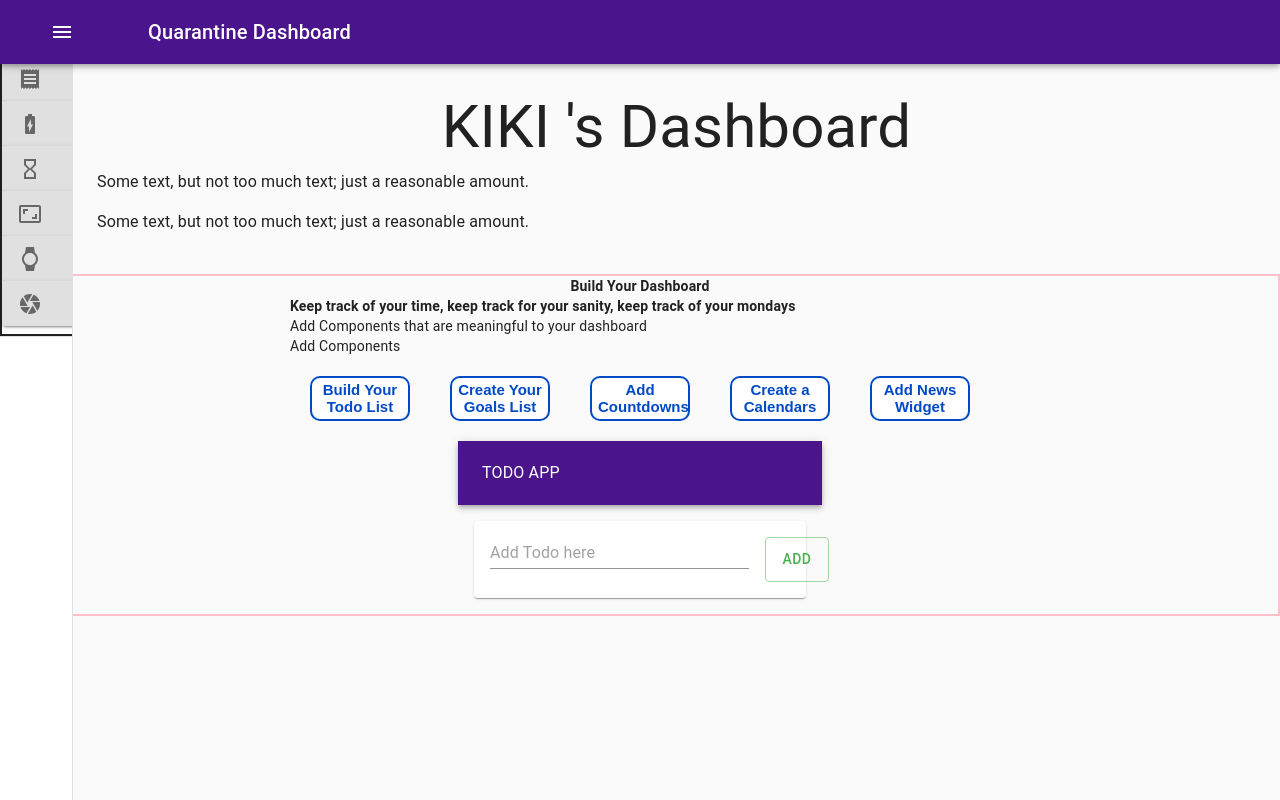
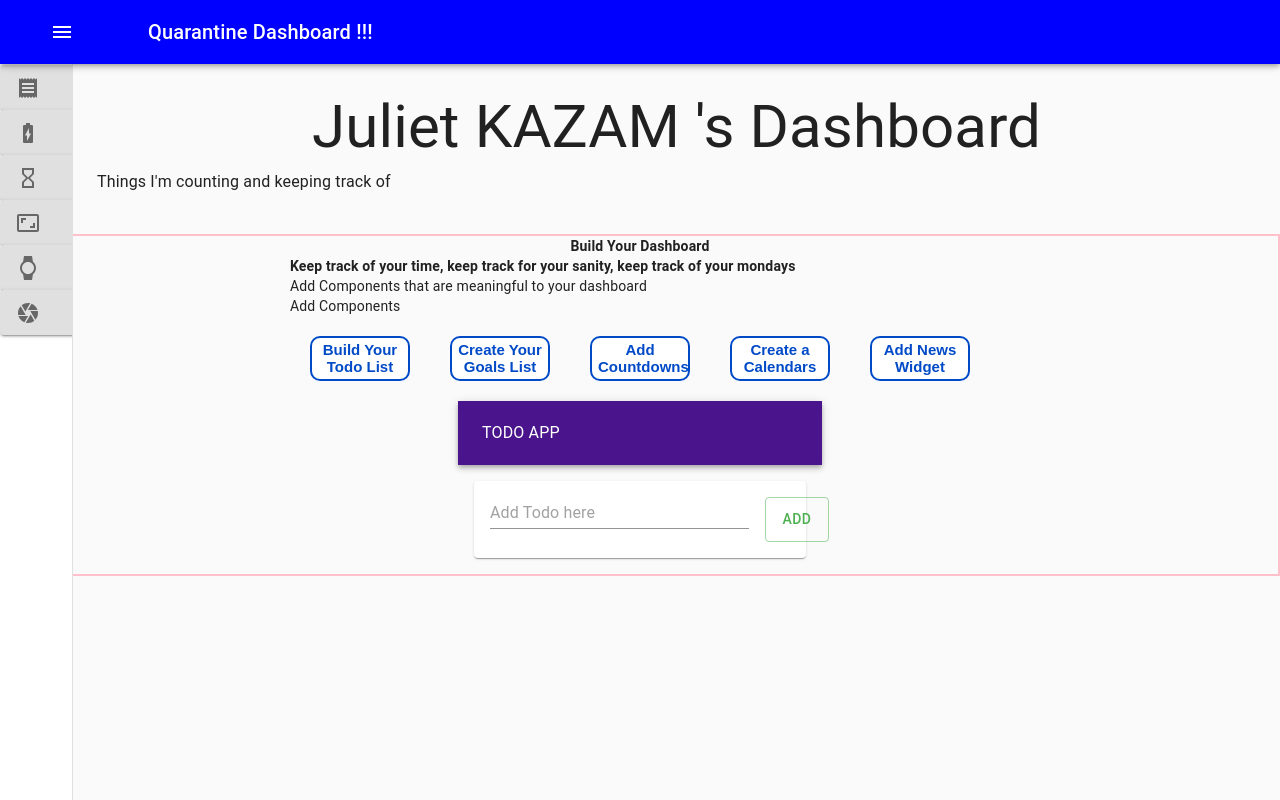
Before and after one commit to unachoza/Quarantine-Dashboard, a React (Create React App) app: page / in a window 1280 px wide. Built offline with nearby package versions, Linux system fonts and the light colour scheme.

Commit message:
Left slide styles

```diff
--- a/src/Components/LeftSlideDrawer/LeftSlideDrawer.component.js
+++ b/src/Components/LeftSlideDrawer/LeftSlideDrawer.component.js
@@ -13,28 +13,25 @@ import IconButton from '@material-ui/core/IconButton';
 import MenuIcon from '@material-ui/icons/Menu';
 import ChevronLeftIcon from '@material-ui/icons/ChevronLeft';
 import ChevronRightIcon from '@material-ui/icons/ChevronRight';
-import ListItem from '@material-ui/core/ListItem';
+
 import ListItemIcon from '@material-ui/core/ListItemIcon';
 import ListItemText from '@material-ui/core/ListItemText';
-import InboxIcon from '@material-ui/icons/MoveToInbox';
-import AspectRatioIcon from '@material-ui/icons/AspectRatio';
-import BatteryChargingFullIcon from '@material-ui/icons/BatteryChargingFull';
-import CameraSharpIcon from '@material-ui/icons/CameraSharp';
-import WatchIcon from '@material-ui/icons/Watch';
-import ReceiptIcon from '@material-ui/icons/Receipt';
-import HourglassEmptyIcon from '@material-ui/icons/HourglassEmpty';
-import MailIcon from '@material-ui/icons/Mail';
-import CustomButton from 'Components/CustomButton/Button.component';
+
 import { USER } from 'Constants/User.js';
+import { IconObjectArray } from 'Constants/Styling.js';
 
-const drawerWidth = 240;
+const drawerWidth = 259;
 
 const useStyles = makeStyles((theme) => ({
   root: {
+    ul: {
+      border: 'none',
+    },
     display: 'flex',
     '& > *': {},
   },
   appBar: {
+    backgroundColor: 'blue',
     zIndex: theme.zIndex.drawer + 1,
     transition: theme.transitions.create(['width', 'margin'], {
       easing: theme.transitions.easing.sharp,
@@ -42,6 +39,7 @@ const useStyles = makeStyles((theme) => ({
     }),
   },
   appBarShift: {
+    backgroundColor: 'blue',
     marginLeft: drawerWidth,
     width: `calc(100% - ${drawerWidth}px)`,
     transition: theme.transitions.create(['width', 'margin'], {
@@ -56,11 +54,15 @@ const useStyles = makeStyles((theme) => ({
     display: 'none',
   },
   drawer: {
+    border: 'none',
+    backgroundColor: 'blue',
     width: drawerWidth,
     flexShrink: 0,
     whiteSpace: 'nowrap',
   },
   drawerOpen: {
+    border: 'none',
+    backgroundColor: 'blue',
     width: drawerWidth,
     transition: theme.transitions.create('width', {
       easing: theme.transitions.easing.sharp,
@@ -79,6 +81,7 @@ const useStyles = makeStyles((theme) => ({
     },
   },
   toolbar: {
+    // backgroundColor: primary,
     display: 'flex',
     alignItems: 'center',
     justifyContent: 'flex-end',
@@ -97,6 +100,10 @@ const useStyles = makeStyles((theme) => ({
   },
   theseButtons: {
     height: '50px',
+  },
+  list: {
+    border: 'none',
+    paddingTop: '20px',
   },
 }));
 
@@ -139,7 +146,7 @@ export default function MiniDrawer() {
             <MenuIcon />
           </IconButton>
           <Typography variant="h6" noWrap>
-            Quarantine Dashboard
+            Quarantine Dashboard !!!
           </Typography>
         </Toolbar>
       </AppBar>
@@ -161,67 +168,32 @@ export default function MiniDrawer() {
             {theme.direction === 'rtl' ? <ChevronRightIcon /> : <ChevronLeftIcon />}
           </IconButton>
         </div>
-        <Divider />
-        <List>
+        {/* <Divider /> */}
+        <List className={classes.list}>
           {IconObjectArray.map((object, i) => (
-            <Button className={classes.root} fullWidth variant="contained" key={i}>
+            <Button
+              classes={{
+                // component:
+                root: classes.root, // class name, e.g. `classes-nesting-root-x`
+                label: classes.label, // class name, e.g. `classes-nesting-label-x`
+              }}
+              className={classes.root}
+              fullWidth
+              variant="contained"
+              key={i}
+            >
               <ListItemIcon>{object.icon}</ListItemIcon>
               <ListItemText primary={object.buttonName} />
             </Button>
           ))}
         </List>
-        <Divider />
+        {/* <Divider /> */}
       </Drawer>
       <main className={classes.content}>
         <div style={{ fontSize: '60px', textAlign: 'center', marginTop: '60px' }}>{USER.name}'s Dashboard</div>
         <div className={classes.toolbar} />
-        <Typography paragraph>Some text, but not too much text; just a reasonable amount.</Typography>
-        <Typography paragraph>Some text, but not too much text; just a reasonable amount.</Typography>
+        <Typography paragraph>Things I'm counting and keeping track of</Typography>
       </main>
     </div>
   );
 }
-
-const buttonCreateListTypes = [
-  'Create a Todo List',
-  'Make a Goals List',
-  'Send email',
-  'Drafts',
-  'more',
-  'of',
-  'these ',
-];
-const buttonIcons = [
-  'RecieptIcon',
-  'BatteryChargingFullIcon',
-  'HourglassEmptyIcon',
-  'AspectRatioIcon',
-  'WatchIcon',
-  'CameraSharpIcon',
-];
-const IconObjectArray = [
-  {
-    icon: <ReceiptIcon />,
-    buttonName: 'Create a Todo List',
-  },
-  {
-    icon: <BatteryChargingFullIcon />,
-    buttonName: 'Make a Goals List',
-  },
-  {
-    icon: <HourglassEmptyIcon />,
-    buttonName: 'Countdown',
-  },
-  {
-    icon: <AspectRatioIcon />,
-    buttonName: 'Stufff',
-  },
-  {
-    icon: <WatchIcon />,
-    buttonName: 'Import Dates',
-  },
-  {
-    icon: <CameraSharpIcon />,
-    buttonName: 'News',
-  },
-];
--- /dev/null
+++ b/src/Constants/Styling.js
@@ -0,0 +1,35 @@
+import React from 'react';
+
+import AspectRatioIcon from '@material-ui/icons/AspectRatio';
+import BatteryChargingFullIcon from '@material-ui/icons/BatteryChargingFull';
+import CameraSharpIcon from '@material-ui/icons/CameraSharp';
+import WatchIcon from '@material-ui/icons/Watch';
+import ReceiptIcon from '@material-ui/icons/Receipt';
+import HourglassEmptyIcon from '@material-ui/icons/HourglassEmpty';
+
+export const IconObjectArray = [
+  {
+    icon: <ReceiptIcon />,
+    buttonName: 'Create a Todo List',
+  },
+  {
+    icon: <BatteryChargingFullIcon />,
+    buttonName: 'Make a Goals List',
+  },
+  {
+    icon: <HourglassEmptyIcon />,
+    buttonName: 'Countdown',
+  },
+  {
+    icon: <AspectRatioIcon />,
+    buttonName: 'Stufff',
+  },
+  {
+    icon: <WatchIcon />,
+    buttonName: 'Import Dates',
+  },
+  {
+    icon: <CameraSharpIcon />,
+    buttonName: 'News',
+  },
+];
--- a/src/Constants/User.js
+++ b/src/Constants/User.js
@@ -1,3 +1,7 @@
 export const USER = {
-  name: 'KIKI ',
+  name: 'Juliet KAZAM ',
 };
+
+export const COLORS = {
+  grandietn: 'linear-gradient(45deg, rgba(254,107,139, .3), (255,142,83) 90%)',
+};
```
